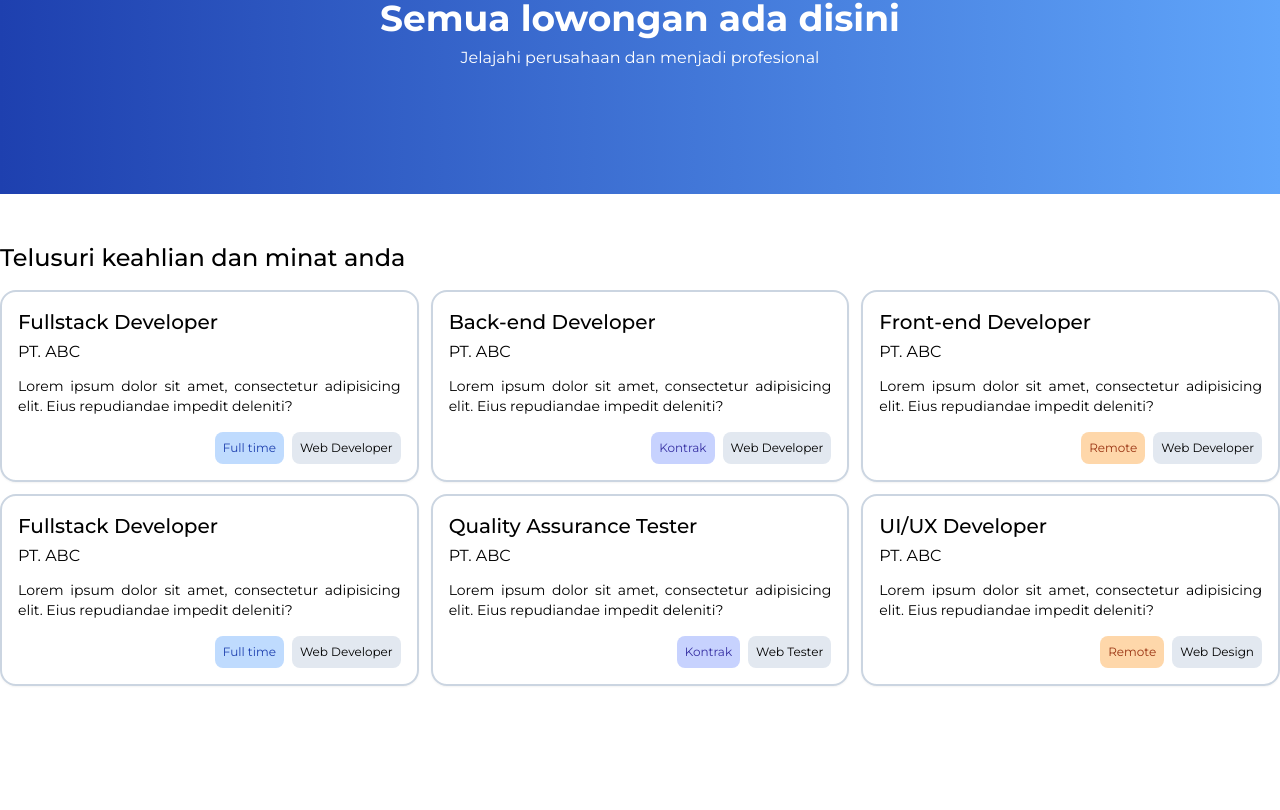
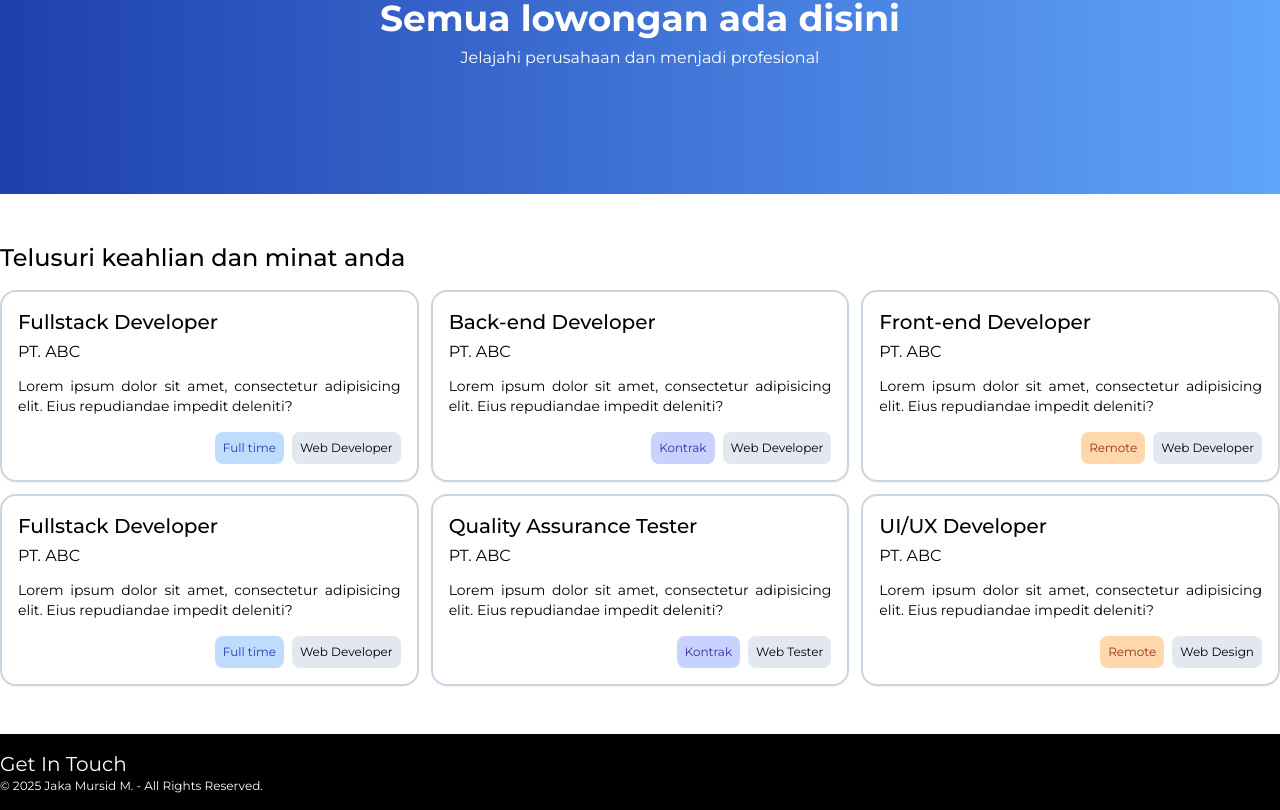
Before and after one commit to jaka-mursidm/mini-project-react, a React (Vite) app: page / in a window 1280 px wide. Shown: the part 190-1000 px from the top of the page. Before the commit the page ends 924 px from the top, so only its background shows below. Built offline with nearby package versions, Linux system fonts and the light colour scheme.

Commit message:
Style footer dan tambah konten

```diff
--- a/src/components/Footer.jsx
+++ b/src/components/Footer.jsx
@@ -1,10 +1,27 @@
 import React from "react";
 
 const Footer = () => {
-  return;
-  <footer className="bg-black py-4">
-    <p></p>
-  </footer>;
+  return (
+    <footer className="bg-black py-4 text-white">
+      <div className="max-w-7xl mx-auto">
+        <h3 className="text-xl">Get In Touch</h3>
+        <div>
+          <a href="https://github.com/jaka-mursidm" target="_blank">
+            <i class="fab fa-github"></i>
+          </a>
+          <a href="https://websitepribadi.com" target="_blank">
+            <i class="fas fa-globe"></i>
+          </a>
+          <a href="mailto:email@domain.com">
+            <i class="fas fa-envelope"></i>
+          </a>
+        </div>
+        <p className="text-xs">
+          &copy; 2025 Jaka Mursid M. - All Rights Reserved.
+        </p>
+      </div>
+    </footer>
+  );
 };
 
 export default Footer;
```
